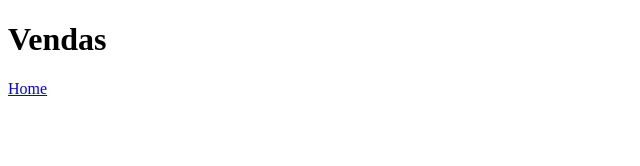
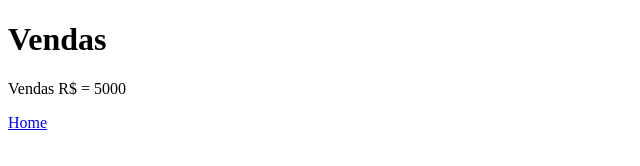
Before and after one commit to moraesgomes/aulagithub, a plain HTML site: page vendas.html in a window 1280 px wide. Shown: the whole page, without its empty margins (0-640 px from the left). Drawn offline with Linux system fonts and the light colour scheme.

Commit message:
Acrescentado valor das vendas

```diff
--- a/vendas.html
+++ b/vendas.html
@@ -8,6 +8,7 @@
 <body>
 
     <h1>Vendas</h1>
+    <p>Vendas R$ = 5000</p>
     <a href="vendas.html">Home</a>
 
 </body>
```
